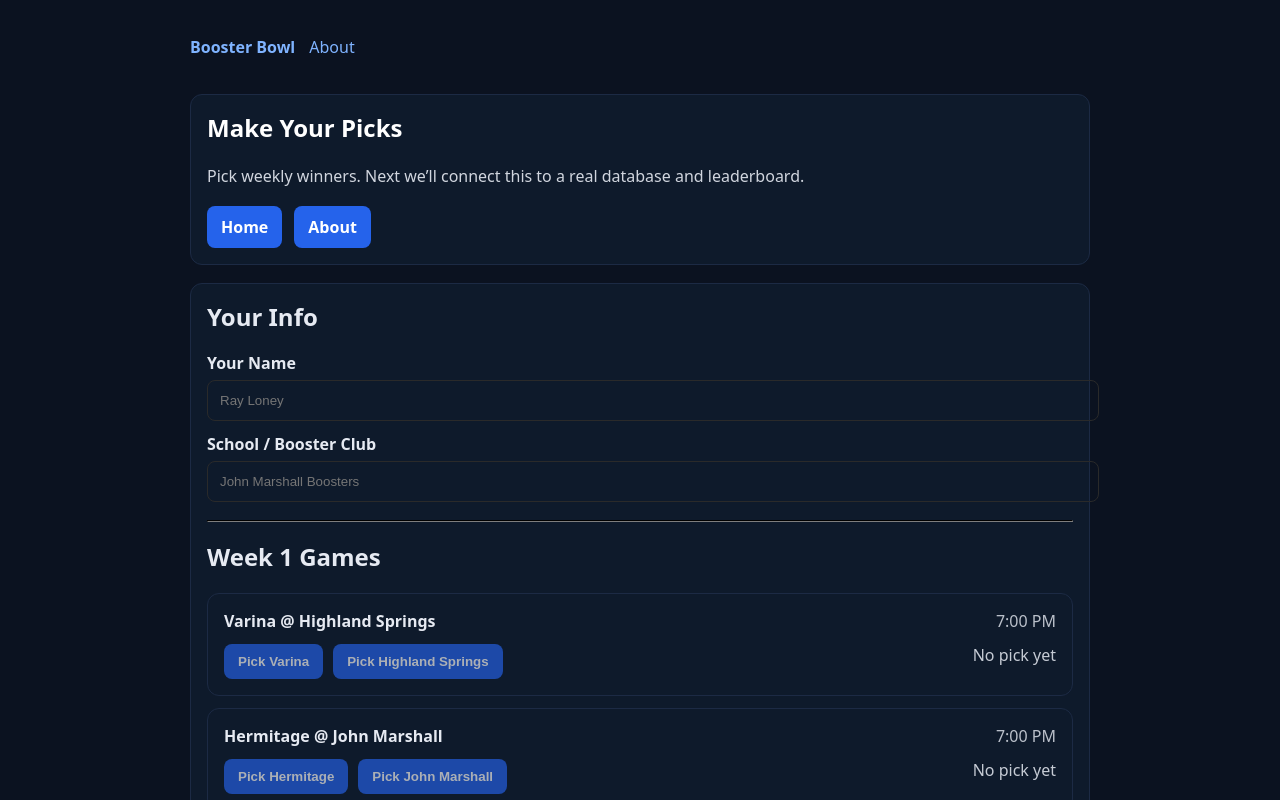
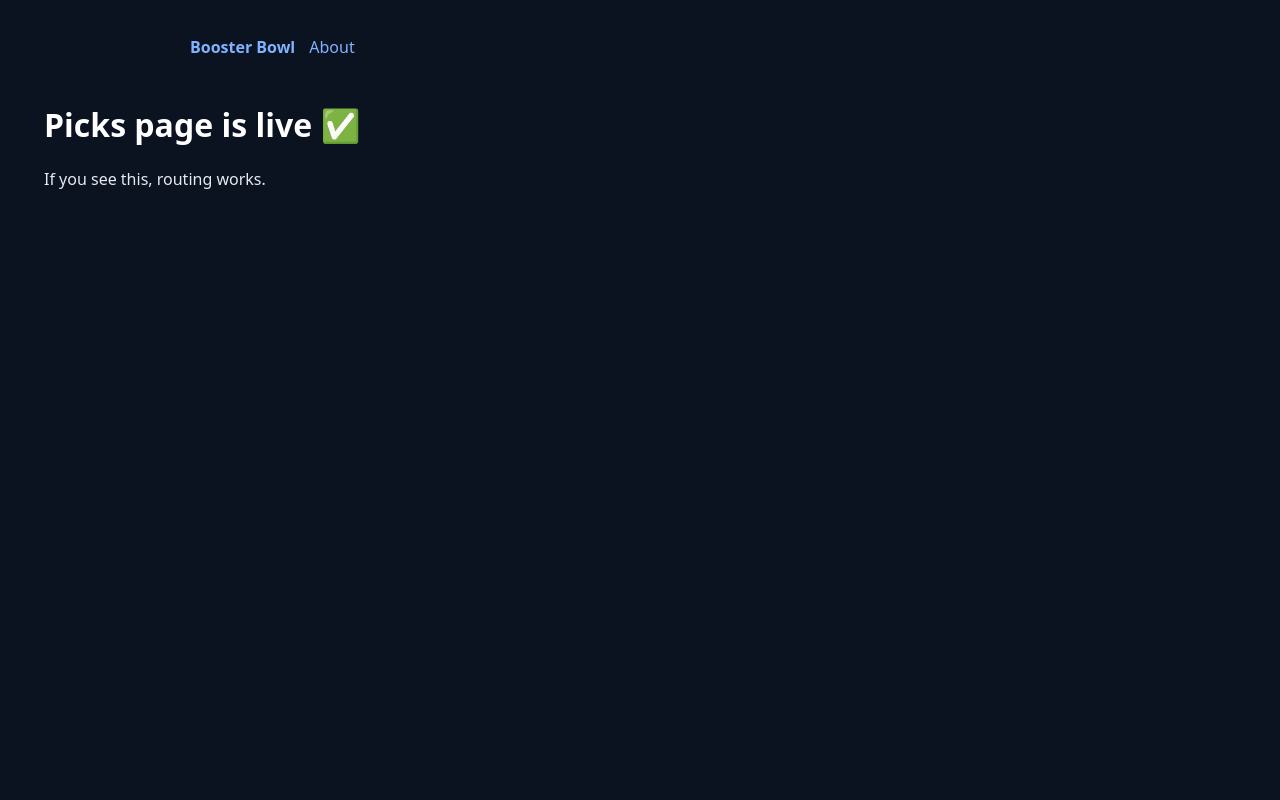
Before and after one commit to Rloney86/booster-bowl, a Next.js app: page /picks in a window 1280 px wide. Shown: the top 800 px of the page. Built offline with nearby package versions, Linux system fonts and the light colour scheme.

Commit message:
Refactor Picks component and add live message
Removed game data and user input logic, added a message indicating the picks page is live.

```diff
--- a/pages/picks.js
+++ b/pages/picks.js
@@ -1,144 +1,8 @@
-import { useMemo, useState } from "react";
-import { useRouter } from "next/router";
-import Link from "next/link";
-
-
-const WEEK_1_GAMES = [
-  { id: "g1", away: "Varina", home: "Highland Springs", time: "7:00 PM" },
-  { id: "g2", away: "Hermitage", home: "John Marshall", time: "7:00 PM" },
-  { id: "g3", away: "Thomas Jefferson", home: "Henrico", time: "7:00 PM" },
-];
-
 export default function Picks() {
-  const router = useRouter();
-  const { booster } = router.query;
-  const [name, setName] = useState("");
-  const [school, setSchool] = useState("");
-  const [picks, setPicks] = useState({});
-
-  const complete = useMemo(() => {
-    return name.trim() && school.trim() && Object.keys(picks).length === WEEK_1_GAMES.length;
-  }, [name, school, picks]);
-
-  function choose(gameId, side) {
-    setPicks((prev) => ({ ...prev, [gameId]: side }));
-  }
-
-  function handleSubmit(e) {
-    e.preventDefault();
-    alert("Saved locally for now ✅ Next step is wiring picks to a database + leaderboard.");
-  }
-
   return (
-    <main style={{ maxWidth: 900, margin: "0 auto", padding: 24 }}>
-      <section className="card" style={{ marginTop: 12 }}>
-        <h1 style={{ marginTop: 0 }}>Make Your Picks</h1>
-        <p style={{ opacity: 0.9, lineHeight: 1.6 }}>
-          Pick weekly winners. Next we’ll connect this to a real database and leaderboard.
-        </p>
-              {booster && (
-    <p style={{ opacity: 0.9 }}>
-      You are supporting booster club: <strong>{booster}</strong>
-    </p>
-  )}
-
-
-        <div style={{ display: "flex", gap: 12, flexWrap: "wrap" }}>
-          <Link className="button" href="/">Home</Link>
-          <Link className="button" href="/about">About</Link>
-        </div>
-      </section>
-
-      <form onSubmit={handleSubmit} className="card" style={{ marginTop: 18 }}>
-        <h2 style={{ marginTop: 0 }}>Your Info</h2>
-
-        <div style={{ display: "grid", gap: 12 }}>
-          <label>
-            <div style={{ fontWeight: 600, marginBottom: 6 }}>Your Name</div>
-            <input
-              value={name}
-              onChange={(e) => setName(e.target.value)}
-              placeholder="Ray Loney"
-              style={{
-                width: "100%",
-                padding: 12,
-                borderRadius: 8,
-                border: "1px solid #2a2a2a",
-                background: "transparent",
-                color: "inherit",
-              }}
-            />
-          </label>
-
-          <label>
-            <div style={{ fontWeight: 600, marginBottom: 6 }}>School / Booster Club</div>
-            <input
-              value={school}
-              onChange={(e) => setSchool(e.target.value)}
-              placeholder="John Marshall Boosters"
-              style={{
-                width: "100%",
-                padding: 12,
-                borderRadius: 8,
-                border: "1px solid #2a2a2a",
-                background: "transparent",
-                color: "inherit",
-              }}
-            />
-          </label>
-        </div>
-
-        <hr style={{ margin: "18px 0", borderColor: "#2a2a2a" }} />
-
-        <h2 style={{ marginTop: 0 }}>Week 1 Games</h2>
-
-        <div style={{ display: "grid", gap: 12 }}>
-          {WEEK_1_GAMES.map((g) => {
-            const pick = picks[g.id];
-            return (
-              <div key={g.id} className="card" style={{ margin: 0 }}>
-                <div style={{ display: "flex", justifyContent: "space-between", gap: 12, flexWrap: "wrap" }}>
-                  <div style={{ fontWeight: 700 }}>
-                    {g.away} @ {g.home}
-                  </div>
-                  <div style={{ opacity: 0.8 }}>{g.time}</div>
-                </div>
-
-                <div style={{ display: "flex", gap: 10, marginTop: 12, flexWrap: "wrap" }}>
-                  <button
-                    type="button"
-                    className="button"
-                    onClick={() => choose(g.id, "away")}
-                    style={{ opacity: pick === "away" ? 1 : 0.65 }}
-                  >
-                    Pick {g.away}
-                  </button>
-
-                  <button
-                    type="button"
-                    className="button"
-                    onClick={() => choose(g.id, "home")}
-                    style={{ opacity: pick === "home" ? 1 : 0.65 }}
-                  >
-                    Pick {g.home}
-                  </button>
-
-                  <span style={{ marginLeft: "auto", opacity: 0.85 }}>
-                    {pick ? `Selected: ${pick === "home" ? g.home : g.away}` : "No pick yet"}
-                  </span>
-                </div>
-              </div>
-            );
-          })}
-        </div>
-
-        <div style={{ marginTop: 18, display: "flex", gap: 12, alignItems: "center", flexWrap: "wrap" }}>
-          <button className="button" type="submit" disabled={!complete} style={{ opacity: complete ? 1 : 0.5 }}>
-            Submit Picks
-          </button>
-          {!complete && <span style={{ opacity: 0.8 }}>Add your name + school and pick all games to submit.</span>}
-        </div>
-      </form>
-    </main>
+    <div style={{ padding: 24 }}>
+      <h1>Picks page is live ✅</h1>
+      <p>If you see this, routing works.</p>
+    </div>
   );
 }
```
